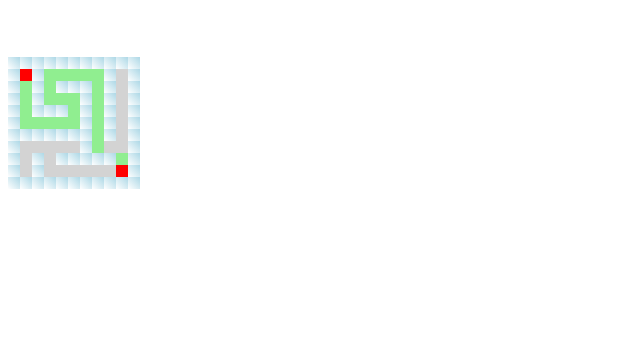
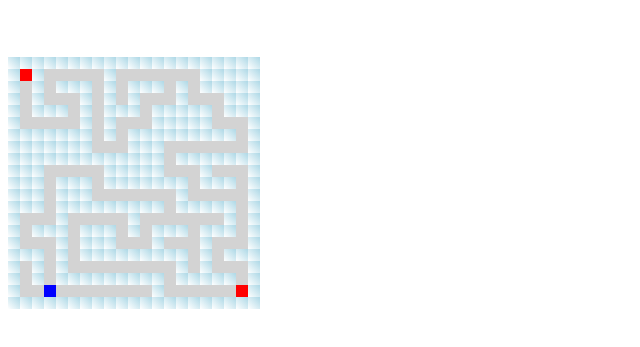
Before and after one commit to oleksandrstarov/HW_3_AmazingMaze, a plain HTML site: page index.html in a window 1280 px wide. Shown: the part 61-408 px from the top of the page, without its empty margins (0-640 px from the left). Drawn offline with Linux system fonts and the light colour scheme.

Commit message:
maze ready

```diff
--- a/css/style.css
+++ b/css/style.css
@@ -41,10 +41,14 @@ body{
   background: lightgray;
 }
 
-div.entryPoint{
+div.entryPoint.cell{
   background-color: red;
 }
 
 .path{
   background-color: lightgreen;
 }
+
+div.cell.focus{
+  background-color: blue;
+}
--- a/js/main.js
+++ b/js/main.js
@@ -1,19 +1,20 @@
 "use strict";
 
 
-var maze = new Maze(11);
-
+var maze = new Maze('small');
 var array = maze.cellsArray;
+maze.showMazeField(array);
+maze.initMaze(array);
 
 //console.log(array);
-array = maze.createCells();
-console.log(maze.solution);
+//array = maze.createCells();
+//maze.findSolution(array);
 //console.log(array);
 
 
-var container = document.querySelector('.mazeContainer');
+//var container = document.querySelector('.mazeContainer');
 
-generatePlayField(array, container);
+//generatePlayField(array, container);
 function generatePlayField(array, container){
 
 
@@ -34,6 +35,9 @@ function generatePlayField(array, container){
             container.appendChild(element);
         }
     }
+
+
+
     drawEntryPoint(array[1][1]);
     drawEntryPoint(array[array.length - 2][array.length - 2]);
 
@@ -50,6 +54,7 @@ function drawWalls(cell, element){
     if(!cell.wall){
         element.classList.add('passage');
     }
+
 }
 
 function drawEntryPoint(cell){
@@ -57,8 +62,8 @@ function drawEntryPoint(cell){
 }
 
 function drawPath(cell, element){
-
-    element.classList.add('path');
+    cell.element.classList.add('path');
+    //element.classList.add('path');
 
 
 }
--- a/js/maze.js
+++ b/js/maze.js
@@ -1,14 +1,22 @@
 "use strict";
 
-function Maze(dimension){
-    this.dimension = dimension;
+class Maze{
+    constructor(size){
+        if(size === 'small'){
+            this.dimension = 21;
+        }
+        if(size === 'medium'){
+            this.dimension = 41;
+        }
+        if(size === 'large'){
+            this.dimension = 61;
+        }
+        this.cellsArray = this.createCells();
+        this.solution = [];
 
-    this.cellsArray = [];
-    this.solution = [];
-}
+    }
 
-Maze.prototype = {
-    createCells: function(){
+    createCells(){
         var count = 0;
 
         var cellsArray = [];
@@ -17,148 +25,203 @@ Maze.prototype = {
             cellsArray[i] = [];
             for(var j = 0; j < this.dimension; j++){
 
-                var cell = new MazeCell(j, i);
+                var cell = new MazeCell(i, j);
                 cellsArray[i][j] = cell;
                 cell.count = count++;
-
             }
         }
-        //console.log(cellsArray);
-        return this.initMaze(cellsArray);
-    },
 
-    initMaze: function(cellsArray){
-        var path = [];
-        var solution = [];
+        return cellsArray;
+
+    }
+
+    showMazeField(cellsArray){
+        var container = document.querySelector('.mazeContainer');
+
+        for(var cellX= 0; cellX<cellsArray.length; cellX++){
+            for(var cellY = 0; cellY<cellsArray.length; cellY++){
+
+                var element = document.createElement('div');
+                element.setAttribute('class', 'cell');
+                cellsArray[cellX][cellY].element = element;
+                container.appendChild(element);
+            }
+        }
+
+        cellsArray[1][1].element.classList.add('entryPoint');
+        cellsArray[cellsArray.length - 2][cellsArray.length - 2].element.classList.add('entryPoint');
+
+        updateContainer(container, element, cellsArray.length);
+
+        function updateContainer(container, element, cellsInRow){
+            var elementMargin = 0;
+            container.style.width = (element.offsetWidth + elementMargin) * (cellsInRow) + 'px';
+            container.style.height = container.style.width;
+        }
+
+    }
+
+
+    initMaze(cellsArray){
 
         if(cellsArray.length === 0){
             return;
         }
 
-        var x = 1, y = 1;
-        var lastSetX = -1, lastSetY = -1;
-        cellsArray[x][y].wall = false;
+        var totalMazeLength = (cellsArray.length * cellsArray.length - cellsArray.length * 2 - 1)/2;
 
-        path.push(y + y * cellsArray.length);
-        var solutionUncomplete = true;
+        var path = [];
 
-        function generateMaze(x, y){
+        var curretMazeLength = 0;
 
-            //console.log(x + " " + y);
-            if(path.length){
-                var availableDirections = getDirections(x, y, cellsArray);
+        var solutionArray = [];
+        var solutionReady = false;
+
+        var originalCellX = 1, originalCellY = 1;
+
+
+        removeWall(originalCellX, originalCellY, cellsArray);
+
+        path.push({
+            x:originalCellX,
+            y:originalCellY
+        });
+
+        var timerId = setInterval(function(){
+
+            generateMaze(originalCellX, originalCellY);
+        }, 50);
+
+
+        function generateMaze(cellX, cellY){
+
+            cellsArray[originalCellX][originalCellY].element.classList.remove('focus');
+
+            if(totalMazeLength > curretMazeLength){
+                var availableDirections = getDirections(cellX, cellY, cellsArray);
 
                 if(availableDirections){
+
                     var step = getRandom(availableDirections.length);
 
                     switch(availableDirections[step]){
                         case "N":
-                            removeWall(x-2, y, cellsArray);
-                            removeWall(x-1, y, cellsArray);
-                            x -= 2;
+                            removeWall(cellX-1, cellY, cellsArray);
+                            removeWall(cellX-2, cellY, cellsArray);
+
+                            cellX -= 2;
                             break;
 
                         case "S":
-                            removeWall(x+2, y, cellsArray);
-                            removeWall(x+1, y, cellsArray);
-                            x += 2;
+                            removeWall(cellX+1, cellY, cellsArray);
+                            removeWall(cellX+2, cellY, cellsArray);
+
+                            cellX += 2;
                             break;
 
                         case "W":
-                            removeWall(x, y-2, cellsArray);
-                            removeWall(x, y-1, cellsArray);
-                            y -= 2;
+                            removeWall(cellX, cellY-1, cellsArray);
+                            removeWall(cellX, cellY-2, cellsArray);
+
+                            cellY -= 2;
                             break;
 
                         case "E":
-                            removeWall(x, y+2, cellsArray);
-                            removeWall(x, y+1, cellsArray);
-                            y += 2;
+                            removeWall(cellX, cellY+1, cellsArray);
+                            removeWall(cellX, cellY+2, cellsArray);
+
+                            cellY += 2;
                             break;
                     }
 
-                    path.push(y + x * cellsArray.length);
-                    //solution.push(cellsArray[x][y]);
-                    lastSetX = x;
-                    lastSetY = y;
-                    if(x === cellsArray.length-2 && y === cellsArray.length-2){
-                        //console.info(solutionUncomplete);
-                        solutionUncomplete = false;
-                        //console.info(solutionUncomplete);
+                    path.push({
+                        x:cellX,
+                        y:cellY
+                    });
+
+                    if(cellX===cellsArray.length-2 && cellY===cellsArray.length-2){
+                        solutionReady = true;
                     }
-                    //console.log(solution);
+
 
                 }else{
-                    var stepBack = path.pop();
 
 
-                    x = Math.floor(stepBack / cellsArray.length);
-                    y = stepBack % cellsArray.length;
+                    var stepBack = path.pop();
+                    if (stepBack.x === cellX && stepBack.y === cellY) {
+                        stepBack = path[path.length - 1];
+                        console.log("equal");
 
-                    //console.log(solutionUncomplete);
-                    if(solutionUncomplete){
-                        if(solution.indexOf(cellsArray[x][y]) >= 0 ){
-                            //console.log(solution.pop());
-                            //console.log(solution.pop());
-                            solution.pop();
-                            solution.pop();
+                    }
+
+                    cellX = stepBack.x;
+                    cellY = stepBack.y;
 
 
 
 
-                        }
+                    if(solutionReady === false){
+                        solutionArray.pop();
+                        solutionArray.pop();
                     }
 
+
+
+
                 }
-            generateMaze(x, y);
 
+                cellsArray[cellX][cellY].element.classList.add('focus');
+                originalCellX = cellX;
+                originalCellY = cellY;
+
+            }
+            else{
+                clearInterval(timerId);
             }
         }
 
-        generateMaze(x, y);
-        this.solution = solution;
-        return cellsArray
 
-        function getDirections(x, y, cellsArray){
+        function getDirections(cellX, cellY, cellsArray){
             var availableDirections = "";
 
-            if(x+2 > 0
-                && x+2 < cellsArray.length - 1
-                && cellsArray[x+2][y].wall === true){
+            if( cellX+2 < cellsArray.length - 1
+                && cellsArray[cellX+2][cellY].wall === true){
                 availableDirections += "S";
             }
 
-            if(x-2 > 0
-                && x-2 < cellsArray.length - 1
-                && cellsArray[x-2][y].wall === true){
+            if(cellX-2 > 0
+                && cellsArray[cellX-2][cellY].wall === true){
                 availableDirections += "N";
             }
 
-            if(y-2 > 0
-                && y-2 < cellsArray.length - 1
-                && cellsArray[x][y-2].wall === true){
+            if(cellY-2 > 0
+                && cellsArray[cellX][cellY-2].wall === true){
                 availableDirections += "W";
             }
 
-            if(y+2 > 0
-                && y+2 < cellsArray.length - 1
-                && cellsArray[x][y+2].wall === true){
+            if( cellY+2 < cellsArray.length - 1
+                && cellsArray[cellX][cellY+2].wall === true){
                 availableDirections += "E";
             }
 
             return availableDirections;
         }
 
-        function removeWall(x, y, cellsArray){
-            cellsArray[x][y].wall = false;
-            if(solutionUncomplete){
-                solution.push(cellsArray[x][y]);
+        function removeWall(cellX, cellY, cellsArray){
+
+            cellsArray[cellX][cellY].wall = false;
+
+            cellsArray[cellX][cellY].element.classList.add('passage');
+
+            if(solutionReady===false){
+                solutionArray.push(cellsArray[cellX][cellY]);
+                //cellsArray[cellX][cellY].element.classList.add('path');
             }
+
+            curretMazeLength++;
         }
 
+        this.solution = solutionArray;
     }
 
-
-
-
-};
+}
--- a/js/mazeCell.js
+++ b/js/mazeCell.js
@@ -1,13 +1,19 @@
 "use strict";
 
-function MazeCell(x, y){
-    this.x = x;
-    this.y = y;
+class MazeCell{
+    constructor(x,y){
+        this.x = x;
+        this.y = y;
+        this.element = null;
+        this.wall = true;
+    }
 
-    this.visited = false;
-    this.element = null;
+    setElement(element){
+        this.element = element
+    }
 
-    this.wall = true;
-
+    getElement(){
+        return this.element;
+    }
 
 }
--- a/js/utils.js
+++ b/js/utils.js
@@ -1,5 +1,9 @@
 "use strict";
 
 function getRandom(max){
-    return Math.floor(Math.random() * max);
+    var value = Math.floor(Math.random() * max);
+    if(value === max){
+        value = getRandom(max);
+    }
+    return value;
 }
```
